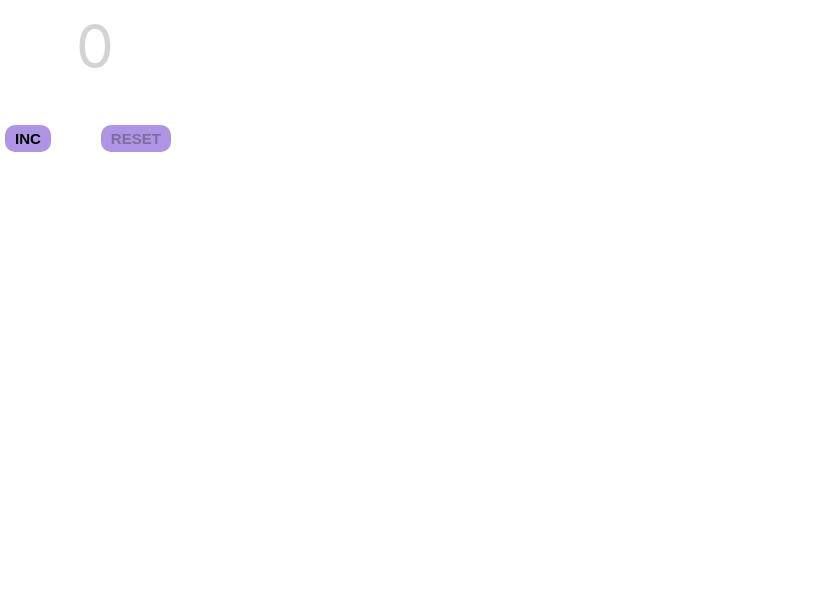
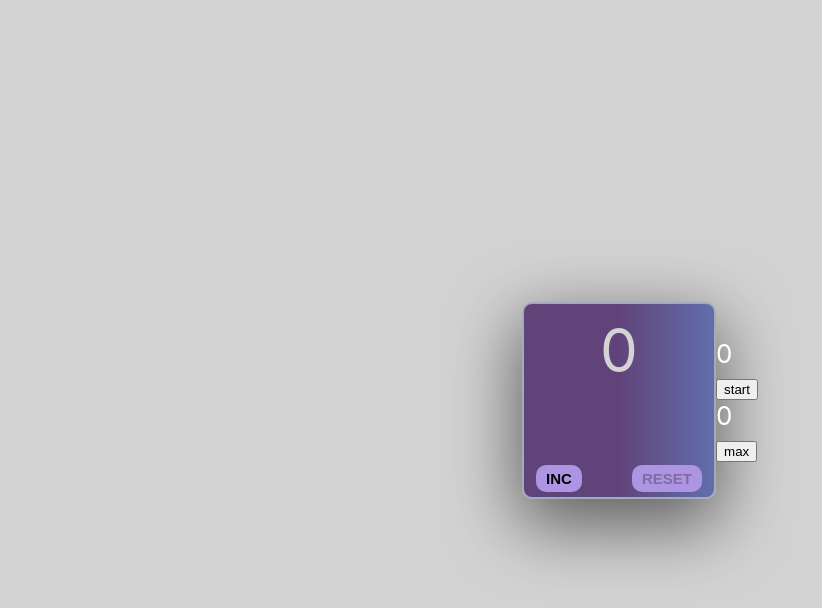
Before and after one commit to fedorgerasimov/Counter, a React (Create React App) app: page / in a window 1280 px wide. Shown: the top 608 px of the page, without its empty margins (0-822 px from the left). Built offline with nearby package versions, Linux system fonts and the light colour scheme.

Commit message:
added LocalStorage

```diff
--- a/src/App.tsx
+++ b/src/App.tsx
@@ -1,30 +1,79 @@
-import React, {useState} from "react";
+import React, {useEffect, useState} from "react";
 import s from './App.module.css'
 import {Button} from "./components/Button/Button";
 import "./components/Button/Button.module.css"
 import DisplayValue from "./components/DisplayValue/DisplayValue";
+import displayValue from "./components/DisplayValue/DisplayValue";
 
 
 function App() {
-  const [value, setValue] = useState(0)
+    const [startValue, setStartValue] = useState<number>(0)
+    const [maxValue, setMaxValue] = useState<number>(0)
+    let [error, setError] = useState<string>('')
 
-  const Increment = () => {
-    setValue(value + 1)
+    const increment = () => {
+        setStartValue(startValue + 1)
     }
 
-  const Reset = () => {
-    setValue(0)
+    const reset = () => {
+        setStartValue(0)
+    }
+
+    const inputStarValue = (value: number) => {
+        setStartValue(value)
+        if (startValue > value || startValue < 0) {
+            error = 'incorrect value'
+            setError(error)
+        } else setError('enter values and press "set"')
+    }
+
+    useEffect( ()=> {
+        let valueAsString = localStorage.getItem('startValue')  // вначале получаем значение и присваиваем переменной
+        if (valueAsString) {          //делаем проверку на NULL, затем нам нужно в useState отправить то что получили, для это делаем преобразование
+            let newValue = JSON.parse(valueAsString)   //JSON.parse  преобразовывает строку в объект
+            setStartValue(newValue)
+        }
+    }, [])
+
+    useEffect( ()=> {
+        localStorage.setItem('startValue', JSON.stringify(startValue))
+    }, [startValue])
+
+    useEffect( ()=> {
+        let valueAsString = localStorage.getItem('maxValue')
+        if (valueAsString) {
+            let newValue = JSON.parse(valueAsString)
+            setStartValue(newValue)
+        }
+    }, [])
+
+    useEffect( ()=> {
+        localStorage.setItem('maxValue', JSON.stringify(maxValue))
+    }, [maxValue])
+
+    const onClickStart = () => {
+        setStartValue(startValue+1)
+    }
+    const onClickMax = () => {
+        setMaxValue(maxValue+1)
     }
 
 
     return (
-      <div className={s.container}>
-        <DisplayValue value={value}/>
+        <div className={s.wrapper}>
+            <div className={s.Counter}>
+                <DisplayValue value={startValue}/>
                 <div className={s.buttons_container}>
-          <Button disabled={value > 4} callback={Increment} name={'INC'}/>
-          <Button disabled={value === 0} callback={Reset} name={'RESET'}/>
+                    <Button disabled={startValue > 4} callback={increment} name={'INC'}/>
+                    <Button disabled={startValue === 0} callback={reset} name={'RESET'}/>
                 </div>
-
+            </div>
+            <div className={s.containerInput}>
+                <div>{startValue}</div>
+                <button onClick={onClickStart}>start</button>
+                <div>{maxValue}</div>
+                <button onClick={onClickMax}>max</button>
+            </div>
         </div>
     )
 }
```
Also changed, not shown: src/components/LocalStorage/LocalStorage.tsx (added, +47 -0 lines). Lines whose indentation alone changed are shown as unchanged.
